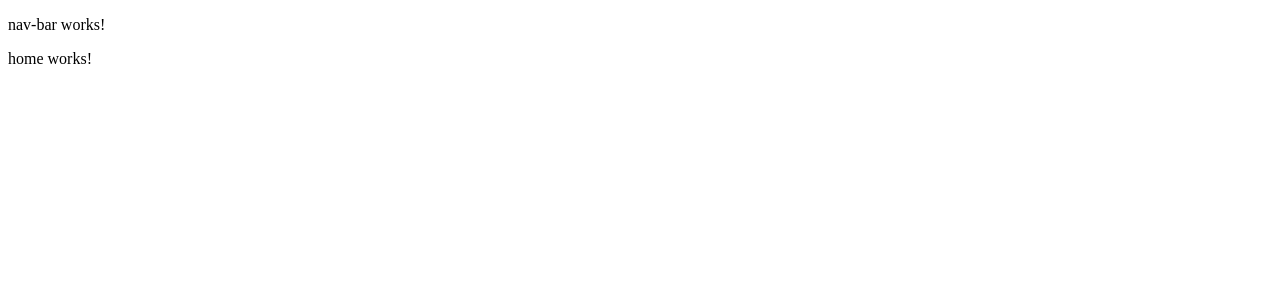
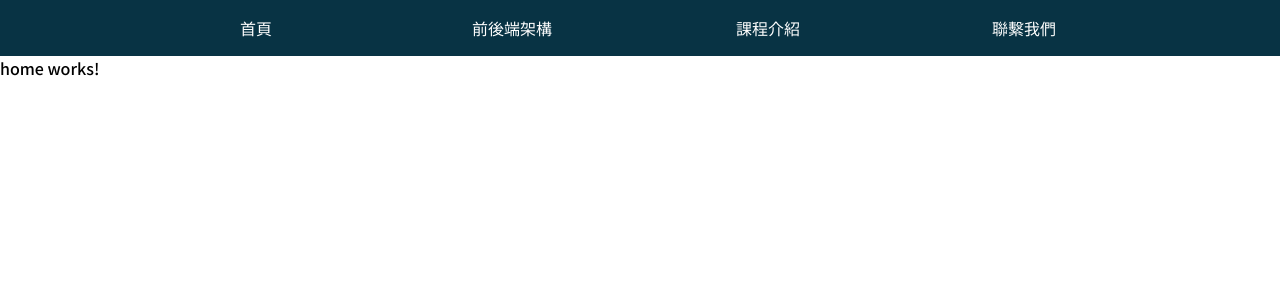
Before and after one commit to s0901598/LeoWebSite, an Angular app: page / in a window 1280 px wide. Shown: the top 300 px of the page. Built offline with nearby package versions, Linux system fonts and the light colour scheme.

Commit message:
完成navbar

```diff
--- a/package.json
+++ b/package.json
@@ -27,12 +27,15 @@
     "@angular/cli": "~14.2.1",
     "@angular/compiler-cli": "^14.0.0",
     "@types/jasmine": "~4.0.0",
+    "autoprefixer": "^10.4.19",
     "jasmine-core": "~4.3.0",
     "karma": "~6.4.0",
     "karma-chrome-launcher": "~3.1.0",
     "karma-coverage": "~2.2.0",
     "karma-jasmine": "~5.1.0",
     "karma-jasmine-html-reporter": "~2.0.0",
+    "postcss": "^8.4.38",
+    "tailwindcss": "^3.4.3",
     "typescript": "~4.7.2"
   }
 }
--- a/src/app/nav-bar/nav-bar.component.html
+++ b/src/app/nav-bar/nav-bar.component.html
@@ -1 +1,14 @@
-<p>nav-bar works!</p>
+<div class="home flex bg-cyan-950	  text-white 	">
+  <div class="home_hamburger  text-center md:hidden	">
+    <i class="fa-solid fa-bars"></i>
+  </div>
+
+  <div class="home_item sm:hidden md:flex w-4/5 mx-auto flex justify-evenly ">
+    <div class="hover:bg-amber-300 w-1/4 text-center py-4 cursor-pointer duration-150">首頁</div>
+    <div class="hover:bg-amber-300 w-1/4 text-center py-4 cursor-pointer duration-150">前後端架構</div>
+    <div class="hover:bg-amber-300 w-1/4 text-center py-4 cursor-pointer duration-150">課程介紹</div>
+    <div class="hover:bg-amber-300 w-1/4 text-center py-4 cursor-pointer duration-150">聯繫我們</div>
+  </div>
+
+
+</div>
--- a/src/index.html
+++ b/src/index.html
@@ -1,13 +1,21 @@
 <!doctype html>
 <html lang="en">
+
 <head>
   <meta charset="utf-8">
   <title>LeoWebSite</title>
   <base href="/">
   <meta name="viewport" content="width=device-width, initial-scale=1">
   <link rel="icon" type="image/x-icon" href="favicon.ico">
+  <link rel="stylesheet" href="https://cdnjs.cloudflare.com/ajax/libs/font-awesome/6.5.2/css/all.min.css">
+  <link rel="preconnect" href="https://fonts.googleapis.com">
+  <link rel="preconnect" href="https://fonts.gstatic.com" crossorigin>
+  <link href="https://fonts.googleapis.com/css2?family=Noto+Sans+TC:wght@500&display=swap" rel="stylesheet">
+
 </head>
+
 <body>
   <app-root></app-root>
 </body>
+
 </html>
--- a/src/styles.css
+++ b/src/styles.css
@@ -1 +1,13 @@
 /* You can add global styles to this file, and also import other style files */
+@tailwind base;
+@tailwind components;
+@tailwind utilities;
+
+@import url('https://fonts.googleapis.com/css2?family=Noto+Sans+TC:wght@100;300;700;900&display=swap');
+
+body{
+  font-family: "Noto Sans TC", sans-serif;
+  font-optical-sizing: auto;
+  font-weight: 100;
+  font-style: normal;
+}
--- /dev/null
+++ b/tailwind.config.js
@@ -0,0 +1,12 @@
+/** @type {import('tailwindcss').Config} */
+module.exports = {
+  content: [
+    "./src/**/*.{html,ts}",
+  ],
+  theme: {
+    extend: {
+      "mx-auto":"margin 0 auto",
+    },
+  },
+  plugins: [],
+}
```
Also changed, not shown: 1 other file (tests, documents, lock files or other folders).
